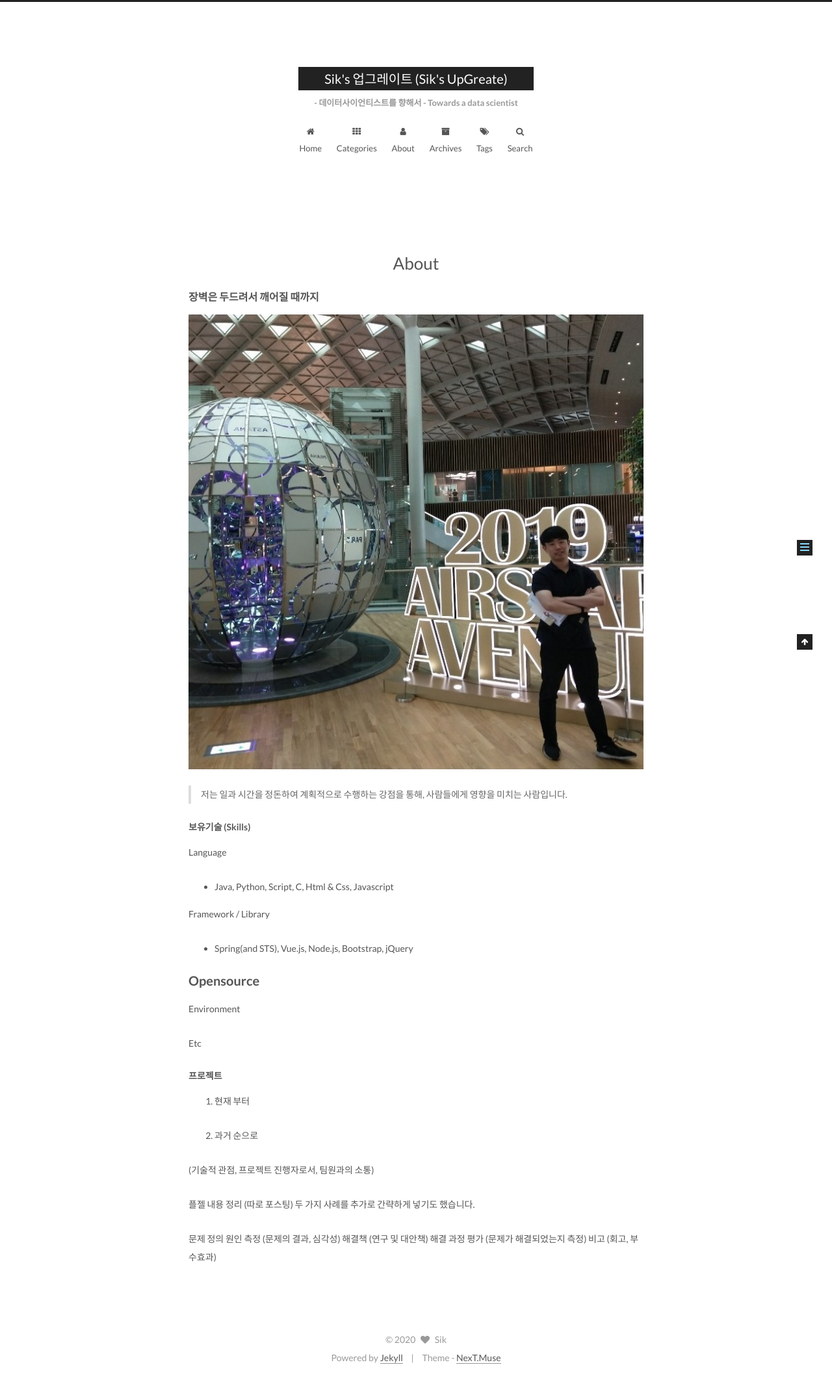
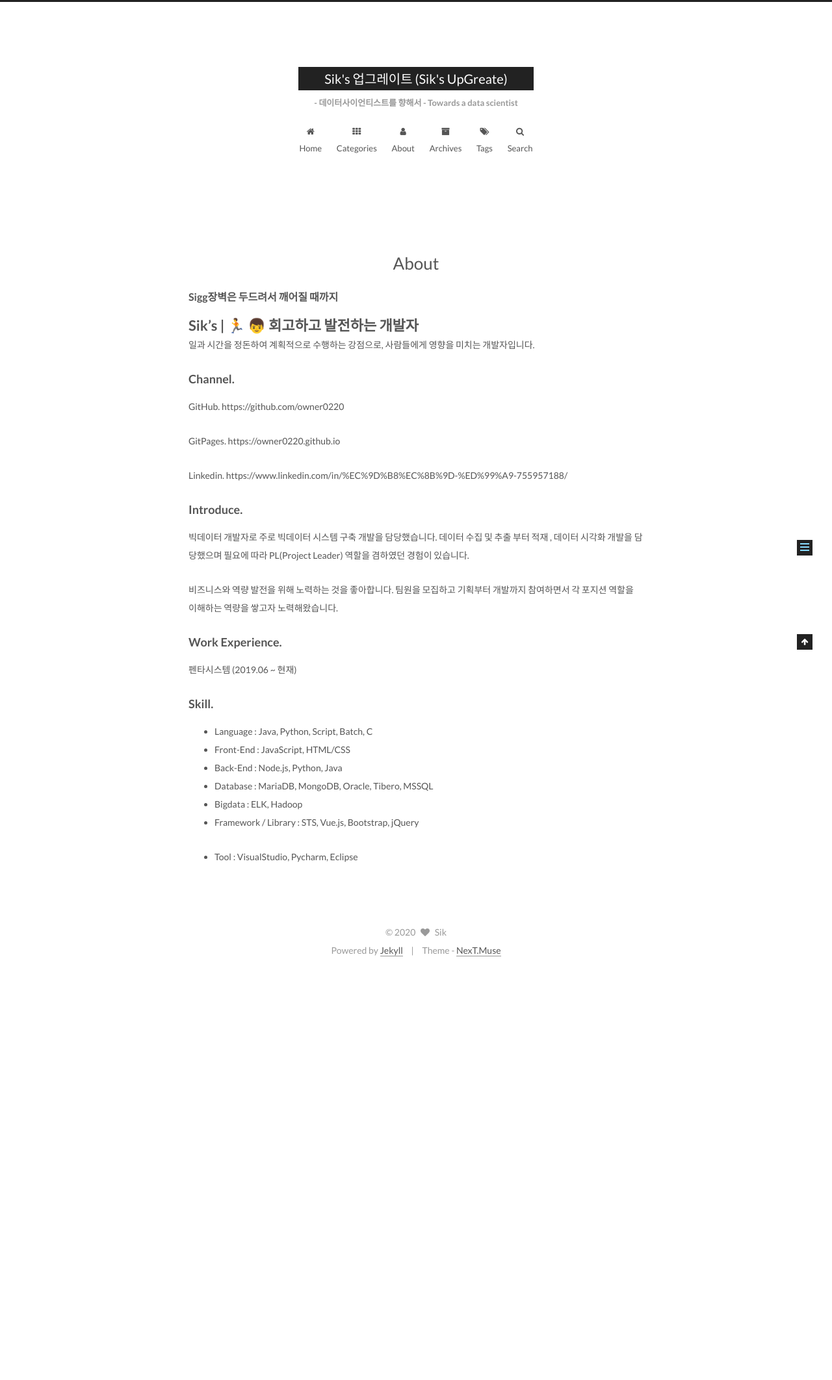
Before and after one commit to owner0220/owner0220.github.io, a Jekyll site: the page built from about/index.md, in a window 1280 px wide. Shown: the whole page at 65% size. Built offline with Jekyll 4.4.1, drawn with Linux system fonts in a browser that asks for light colours; emoji names are drawn with the system emoji font; after the commit the page ends 1497 px from its top, so only the background shows below that.

Commit message:
edit about page

```diff
--- a/about/index.md
+++ b/about/index.md
@@ -2,47 +2,47 @@
 layout: page
 type: about
 ---
-#### 장벽은 두드려서 깨어질 때까지
-
-![profile](https://owner0220.github.io/assets/images/avatar.gif)
-
-> 저는 일과 시간을 정돈하여 계획적으로 수행하는 강점을 통해, 사람들에게 영향을 미치는 사람입니다.
-
-##### 보유기술 (Skills)
-Language
-- Java, Python, Script, C, Html & Css, Javascript
-
-Framework / Library
-- Spring(and STS), Vue.js, Node.js, Bootstrap, jQuery
-
-Opensource
--
-Environment
-
-Etc
-
-
-##### 프로젝트
-1. 현재 부터
-
-
-
-
-4. 과거 순으로
-
-(기술적 관점, 프로젝트 진행자로서, 팀원과의 소통)
+#### Sigg장벽은 두드려서 깨어질 때까지
 
 
 
 
 
-플젤 내용 정리 (따로 포스팅)
-두 가지 사례를 추가로 간략하게 넣기도 했습니다.
+# Sik's |  :running: :boy: 회고하고 발전하는 개발자
 
-문제 정의
-원인
-측정 (문제의 결과, 심각성)
-해결책 (연구 및 대안책)
-해결 과정
-평가 (문제가 해결되었는지 측정)
-비고 (회고, 부수효과)
+일과 시간을 정돈하여 계획적으로 수행하는 강점으로, 사람들에게 영향을 미치는 개발자입니다.
+
+### Channel.
+
+GitHub. https://github.com/owner0220
+
+GitPages. https://owner0220.github.io
+
+Linkedin. https://www.linkedin.com/in/%EC%9D%B8%EC%8B%9D-%ED%99%A9-755957188/
+
+
+
+### Introduce.
+
+빅데이터 개발자로 주로 빅데이터 시스템 구축 개발을 담당했습니다. 데이터 수집 및 추출 부터 적재 , 데이터 시각화 개발을 담당했으며 필요에 따라 PL(Project Leader) 역할을 겸하였던 경험이 있습니다.
+
+비즈니스와 역량 발전을 위해 노력하는 것을 좋아합니다. 팀원을 모집하고 기획부터 개발까지 참여하면서 각 포지션 역할을 이해하는 역량을 쌓고자 노력해왔습니다.
+
+
+
+### Work Experience.
+
+펜타시스템 (2019.06 ~ 현재)
+
+
+
+### Skill.
+
+- Language : Java, Python, Script, Batch, C
+- Front-End : JavaScript, HTML/CSS
+- Back-End : Node.js, Python, Java
+- Database : MariaDB, MongoDB, Oracle, Tibero, MSSQL
+- Bigdata : ELK, Hadoop
+- Framework / Library : STS, Vue.js, Bootstrap, jQuery
+
+- Tool : VisualStudio, Pycharm, Eclipse
```
